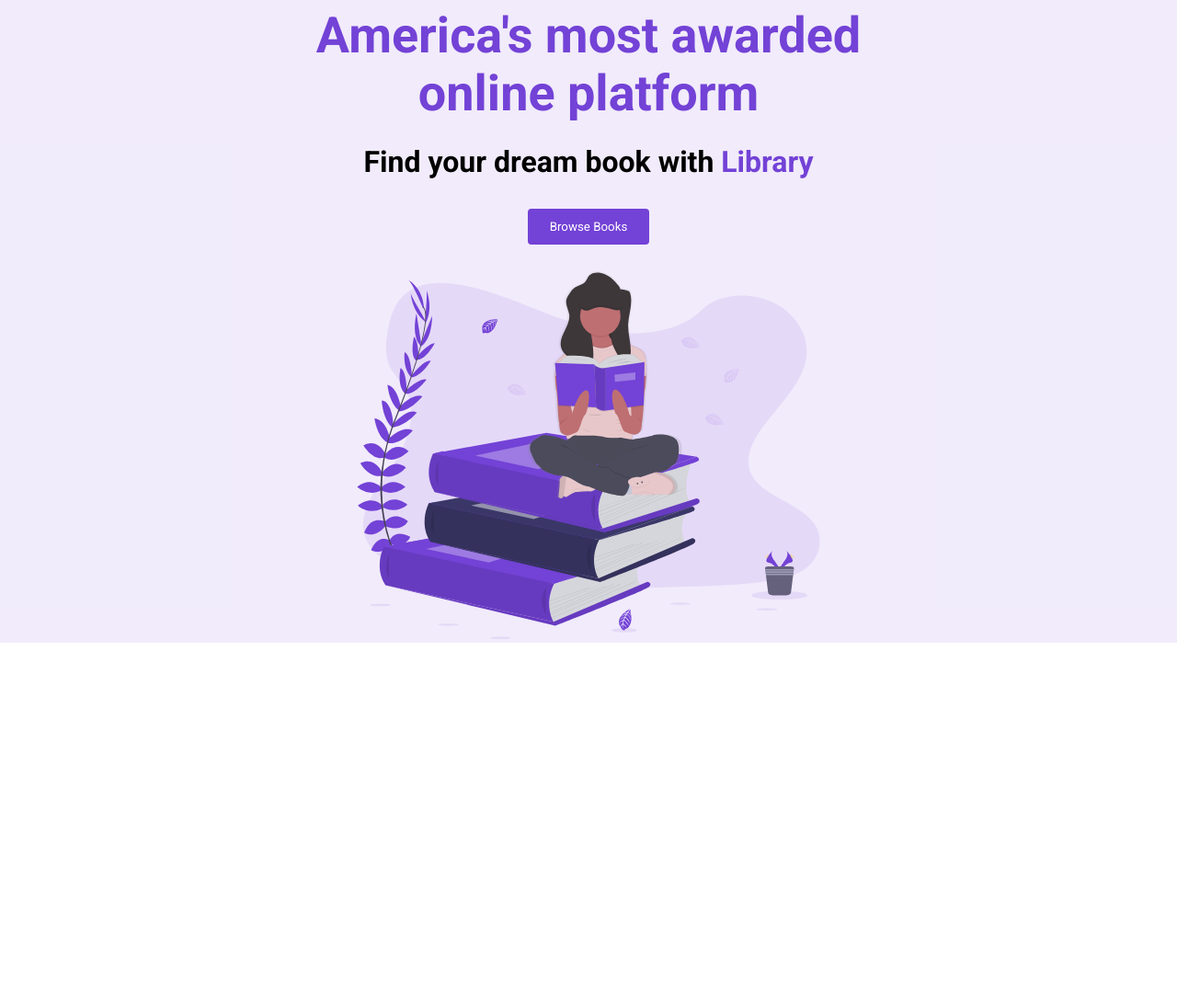
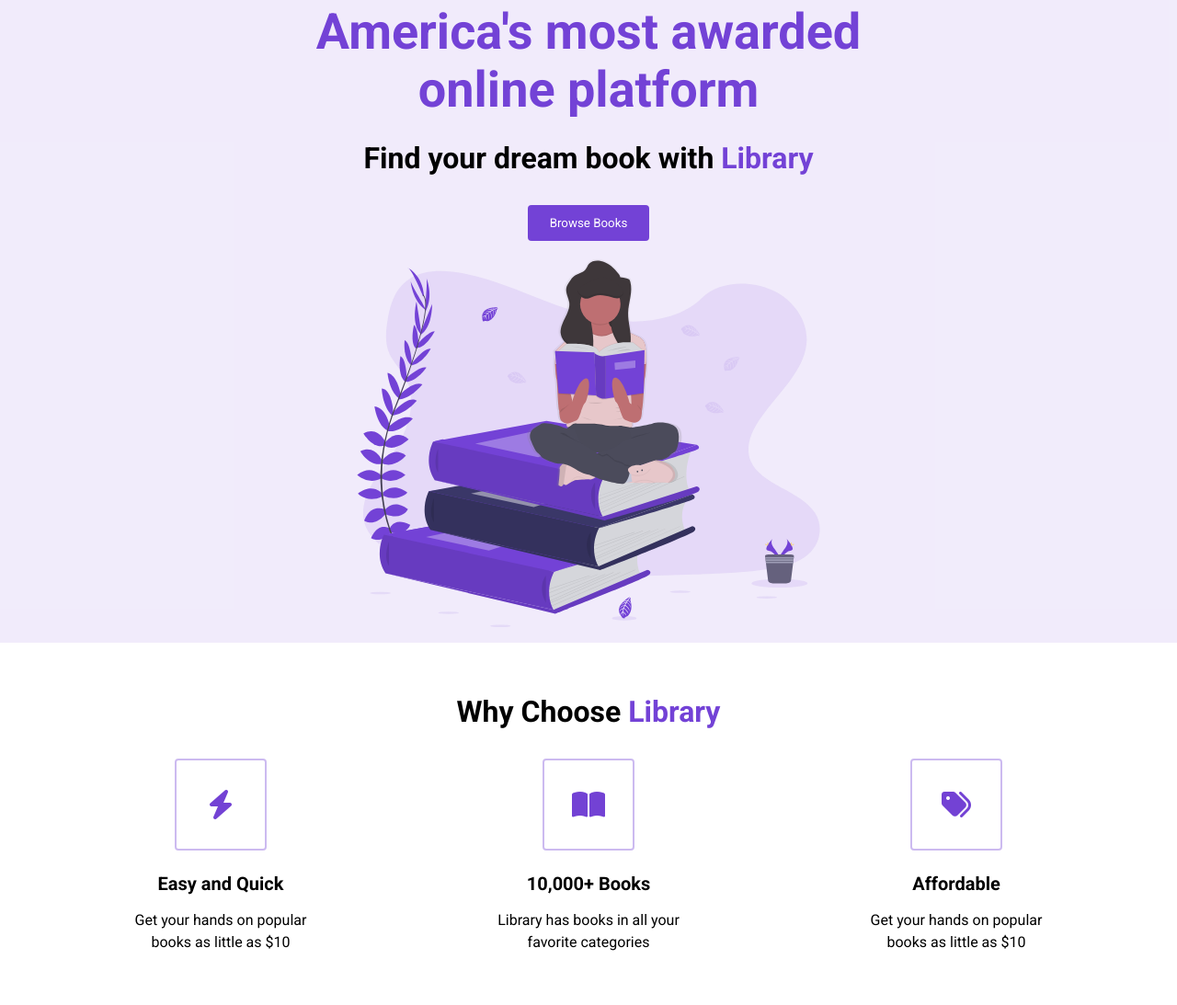
Before and after one commit to djhunt101-stack/e-commerce, a plain HTML site: page index.html in a window 1280 px wide. Shown: the part 101-1194 px from the top of the page at 92% size. Before the commit the page ends 824 px from the top, so only its background shows below. Drawn offline with Linux system fonts and the light colour scheme.

Commit message:
highlight section. adding highlight icons and subtitles.

```diff
--- a/index.html
+++ b/index.html
@@ -61,5 +61,54 @@
             </header>
         </section>
         <!-- END LANDING -->
+
+        <!-- MAIN -->
+        <main>
+            <section class="highlights">
+                <div class="container">
+                    <div class="row">
+                        <h2 class="section__title">
+                            Why Choose <span class="purple">Library</span>
+                        </h2>
+                        <div class="highlight__wrapper">
+                            <div class="hightlight">
+                                <div class="highlight__img">
+                                    <i class="fas fa-bolt"></i>
+                                </div>
+                                <h3 class="highlight__subtitle">
+                                    Easy and Quick
+                                </h3>
+                                <p class="hightlight__para">
+                                    Get your hands on popular books as little as $10
+                                </p>
+                            </div>
+                            <div class="hightlight">
+                                <div class="highlight__img">
+                                    <i class="fas fa-book-open"></i>
+                                </div>
+                                <h3 class="highlight__subtitle">
+                                    10,000+ Books
+                                </h3>
+                                <p class="hightlight__para">
+                                    Library has books in all your favorite categories
+                                </p>
+                            </div>
+                            <div class="hightlight">
+                                <div class="highlight__img">
+                                    <i class="fas fa-tags"></i>
+                                </div>
+                                <h3 class="highlight__subtitle">
+                                    Affordable
+                                </h3>
+                                <p class="hightlight__para">
+                                    Get your hands on popular books as little as $10
+                                </p>
+                            </div>
+                        </div>
+                    </div>
+                </div>
+            </section>
+        </main>
+        <!-- END MAIN -->
     </body>
 </html>
--- a/styles.css
+++ b/styles.css
@@ -1,14 +1,14 @@
-@import url('https://fonts.googleapis.com/css2?family=Roboto:ital,wght@0,100..900;1,100..900&display=swap');
+@import url("https://fonts.googleapis.com/css2?family=Roboto:ital,wght@0,100..900;1,100..900&display=swap");
 
 * {
     padding: 0;
     margin: 0;
-    box-sizing: 0;
+    box-sizing: border-box;
     font-family: "Roboto", sans-serif;
 }
 
 p {
-    line-height: 1.5px;
+    line-height: 1.5;
 }
 
 a {
@@ -44,6 +44,16 @@ button {
     padding: 12px 24px;
     border-radius: 4px;
     border: none;
+}
+
+.container {
+    padding: 56px 0;
+}
+
+.row {
+    width: 100%;
+    max-width: 1200px;
+    margin: 0 auto;
 }
 
 nav {
@@ -92,7 +102,6 @@ li {
 
 #landing {
     background-color: rgba(115, 66, 214, 0.1);
-
 }
 
 header {
@@ -119,3 +128,47 @@ header {
 .header__img--wrapper {
     padding: 20px;
 }
+
+/*
+
+HIGHTLIGHT
+
+*/
+
+.highlight__wrapper {
+    display: flex;
+    flex-wrap: wrap;
+}
+
+.hightlight {
+    padding: 0 24px;
+    width: calc(100% / 3);
+    display: flex;
+    align-items: center;
+    justify-content: center;
+    flex-direction: column;
+}
+
+.highlight__img {
+    border: 2px solid #7342d65d;
+    color: #7342d4;
+    height: 100px;
+    width: 100px;
+    display: flex;
+    align-items: center;
+    justify-content: center;
+    border-radius: 4px;
+    font-size: 32px;
+    margin-bottom: 24px;
+}
+
+.highlight__subtitle {
+    font-size: 20px;
+    margin-bottom: 16px;
+    text-align: center;
+}
+
+.hightlight__para {
+    text-align: center;
+    max-width: 200px;
+}
```
